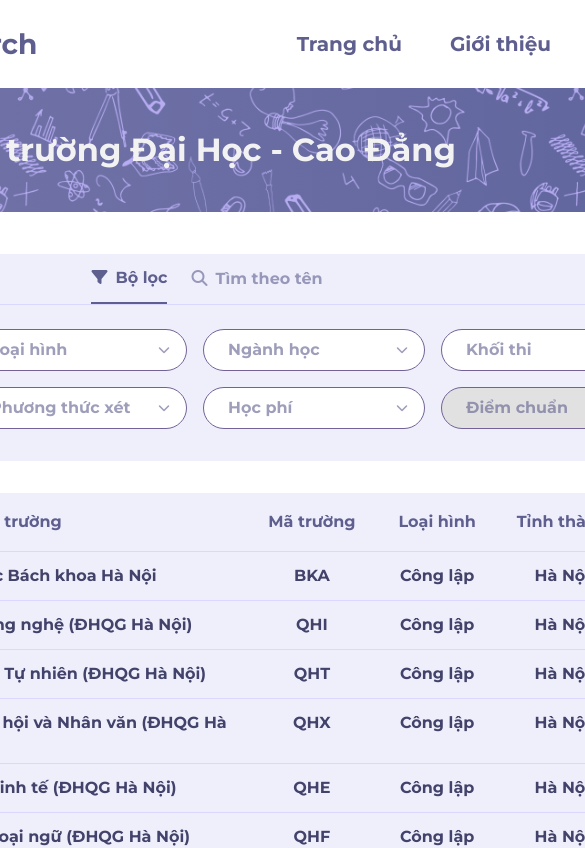
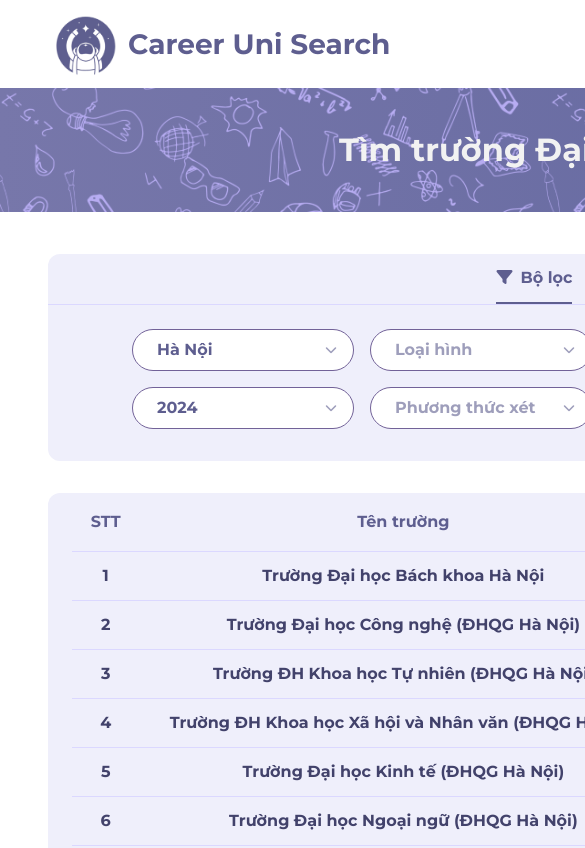
Before and after one commit to careerunisearch/careerunisearch.github.io, a React (Create React App) app: page / in a window 390 px wide. Shown: the top 848 px of the page, 585 px wide, since content can reach past the window. Built offline with nearby package versions, Linux system fonts and the light colour scheme.

Commit message:
fix mobile

```diff
--- a/src/App.css
+++ b/src/App.css
@@ -4,3 +4,11 @@ body {
   justify-content: center;
   align-items: center;
 }
+
+/* Mobile < 740px  */
+@media (max-width: 46.1875em) {
+  body {
+    min-width: 1200px;
+    display: block;
+  }
+}
```
